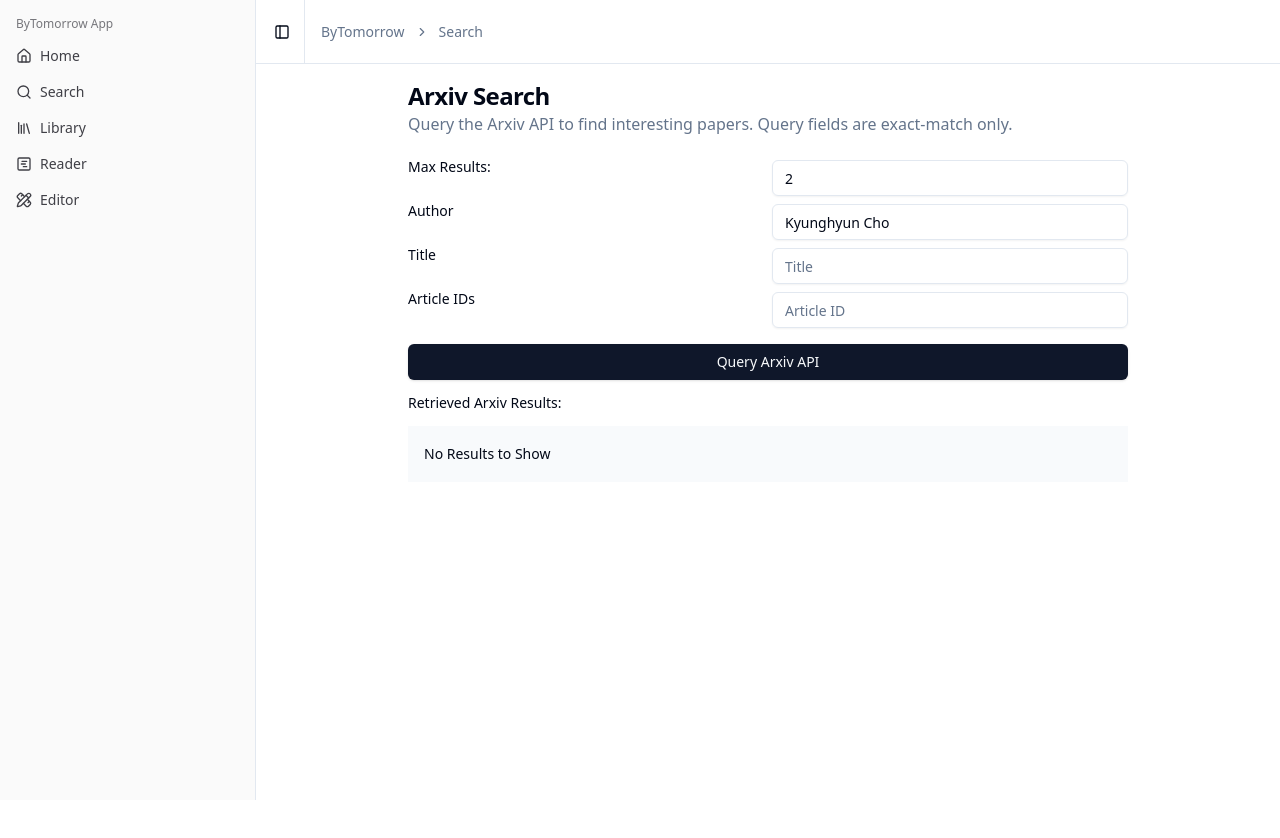
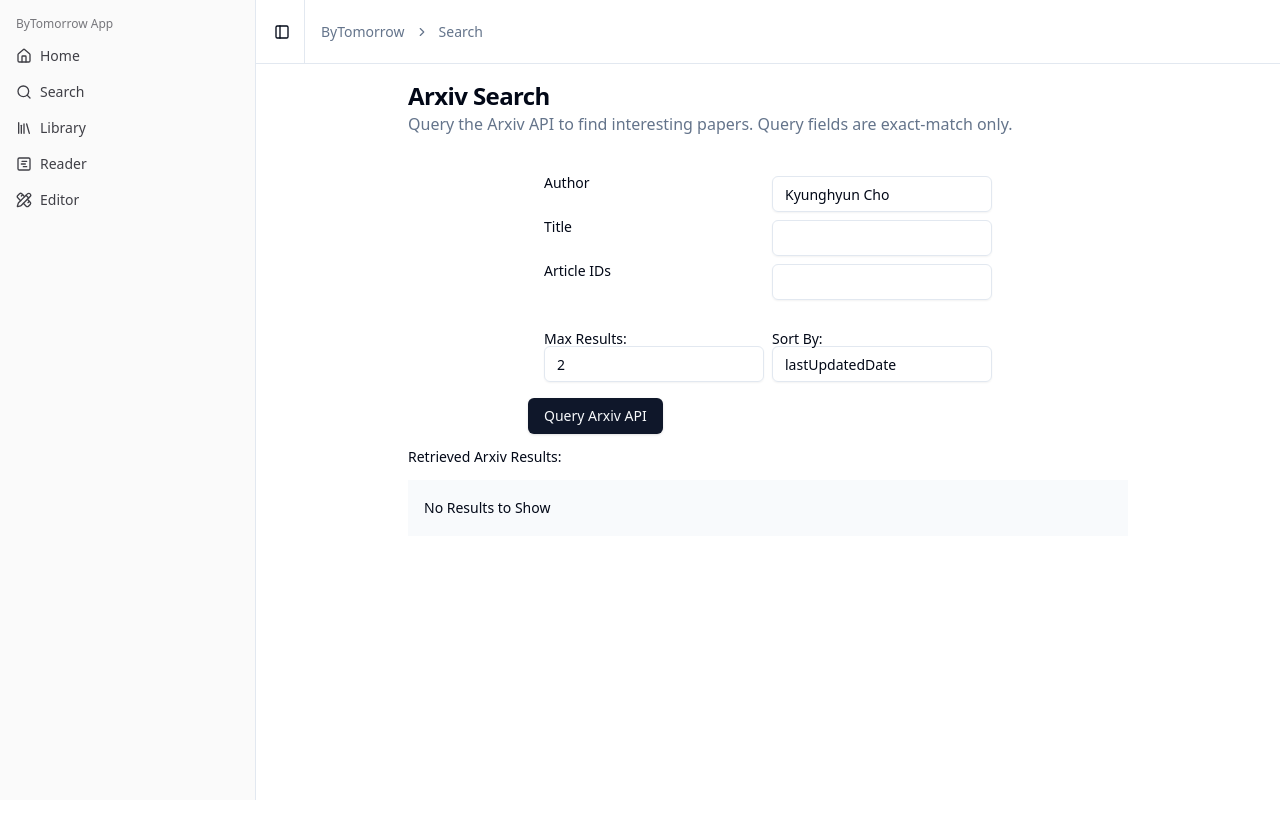
Before and after one commit to drothermel/by-tomorrow-app, a SvelteKit app in the folder by-tomorrow/: page /search in a window 1280 px wide. Shown: the top 838 px of the page. Built offline with nearby package versions, Linux system fonts and the light colour scheme.

Commit message:
update the query to use forms and added control option for sortBy

```diff
--- a/by-tomorrow/src/lib/components/arxiv.svelte.ts
+++ b/by-tomorrow/src/lib/components/arxiv.svelte.ts
@@ -5,7 +5,7 @@
 
 export const QUERY_BASE: string = 'https://export.arxiv.org/api/query?';
 
-export async function queryArxiv(query: ArxivQuery, callback: (data: ArxivMetadata) => void) {
+export async function queryArxiv(query: ArxivQuery): Promise<ArxivMetadata> {
         let queryStr: string = buildQuery(query);
         const response = await fetch(queryStr);
         if (!response.ok) {
@@ -21,9 +21,8 @@
         const jsonData = JSON.parse(jsonString);
 
         // Validate the JSON response
-        let data = [] as ArxivMetadata;
         try {
-            data = validateSchema({
+            return validateSchema({
                 dto: jsonData,
                 schema: arxivResponseSchema,
                 schemaName: "arxivResponseSchema",
@@ -32,7 +31,7 @@
             // Handle validation or parsing errors
             console.error('Error parsing and validating response:', error);
         }
-        callback(data);
+        return [] as ArxivMetadata;
 }
 
 export function buildQuery(params: ArxivQuery): string {
--- a/by-tomorrow/src/lib/schemas.ts
+++ b/by-tomorrow/src/lib/schemas.ts
@@ -40,6 +40,7 @@
     joinType: arxivQueryJoinTypeEnum.optional().default("AND"),
 });
 export type ArxivQuery = z.infer<typeof arxivQuerySchema>;
+export type SortByType = z.infer<typeof arxivSortByEnum>;
 
 /** Arxiv Response Schemas */
 export const arxivAuthorFieldSchema = z.object({
--- /dev/null
+++ b/by-tomorrow/src/routes/search/+page.server.ts
@@ -0,0 +1,25 @@
+import type { ArxivQuery, ArxivMetadata, SortByType } from "$lib/schemas"
+import { queryArxiv } from "$lib/components/arxiv.svelte";
+import type { ActionData } from "./types";
+
+export const actions = {
+    default: async ({ request }): Promise<ActionData> => {
+        console.log("HITTING THE FORM");
+        const formData = await request.formData();
+        console.log("formData", formData);
+
+        let query: ArxivQuery = {
+            start: 0,
+            maxResults: Number(formData.get('maxResults')) ?? 2,
+            sortBy: (String(formData.get('sortBy')) ?? 'lastUpdatedDate') as SortByType,
+            sortOrder: 'descending',
+            author: String(formData.get('queryAuthor')) ?? "Kyunghyun Cho",
+            title: String(formData.get('queryTitle')) ?? "",
+            ids: String(formData.get('queryId')) ?? "",
+            joinType: "AND",
+        }
+        let data: ArxivMetadata = await queryArxiv(query);
+
+        return { success: true, query, data }
+    },
+};
--- a/by-tomorrow/src/routes/search/+page.svelte
+++ b/by-tomorrow/src/routes/search/+page.svelte
@@ -1,26 +1,16 @@
 <script lang="ts">
+  import type { ActionData} from "./types.ts";
   import type { ArxivQuery, ArxivMetadata } from "$lib/schemas"
-    import  { queryArxiv } from "$lib/components/arxiv.svelte";
+  import { enhance } from '$app/forms';
   import { JsonView } from "@zerodevx/svelte-json-view";
 
   import { Button } from "$lib/components/ui/button/index";
   import { Input } from "$lib/components/ui/input/index";
   import { Label } from "$lib/components/ui/label/index.js";
-    let query: ArxivQuery = $state({
-        start: 0,
-        maxResults: 2,
-        sortBy: 'lastUpdatedDate',
-        sortOrder: 'descending',
-        author: 'Kyunghyun Cho',
-        title: "",
-        ids: "",
-        joinType: "AND",
-    });
+
+  let { form } : { form: ActionData} = $props();
+  let resultFeed = $derived(form?.data ?? []);
   let history: ArxivQuery[] = $state([]);
-    let resultFeed: ArxivMetadata = $state([]);
-    function updateResultFeed(data: ArxivMetadata) {
-        resultFeed = data;
-    }
 </script>
 
 <div class="flex h-full flex-1 flex-col items-center px-4">
@@ -38,39 +28,57 @@
 			</div>
 		</div>
         <div class="flex flex-col gap-4">
-            <div class="grid grid-cols-2 gap-2">
-              <Label for="maxRes">Max Results:</Label>
+          <div class="w-full sm:w-5/6 xl:w-2/3 justify-center mx-auto">
+            <form method="POST">
+              <div class="grid grid-cols-2 gap-2 p-4">
+                  <Label for="queryAuthor">Author</Label>
                   <Input
-                id="maxRes"
+                      id="queryAuthor"
+                      name="queryAuthor"
+                      type="text"
+                      value={form?.query?.author ?? "Kyunghyun Cho"}
+                      />
+                  <Label for="queryTitle">Title</Label>
+                  <Input
+                      id="queryTitle"
+                      name="queryTitle"
+                      type="text"
+                      value={form?.query?.title ?? ""}
+                      />
+                  <Label for="queryId">Article IDs</Label>
+                  <Input
+                      id="queryId"
+                      name="queryId"
+                      type="text"
+                      value={form?.query?.ids ?? ""}
+                      />
+              </div>
+              <div class="flex flex-row gap-2 p-4 justify-center mx-auto">
+                <Label>Max Results:
+                <Input
+                  id="maxResults"
+                  name="maxResults"
                   type="number"
-                bind:value={query.maxResults}
+                  value={form?.query?.maxResults ?? 2}
                 />
-                <Label for="query_author">Author</Label>
+                </Label>
+                <Label>
+                  Sort By:
                   <Input
-                    id="query_author"
+                    id="sortBy"
+                    name="sortBy"
                     type="text"
-                    bind:value={query.author}
-                    placeholder="Author Name"
+                    value={form?.query?.sortBy ?? "lastUpdatedDate"}
                     />
-                <Label for="query_title">Title</Label>
-                <Input
-                    id="query_title"
-                    type="text"
-                    bind:value={query.title}
-                    placeholder="Title"
-                    />
-                <Label for="query_id">Article IDs</Label>
-                <Input
-                    id="query_id"
-                    type="text"
-                    bind:value={query.ids}
-                    placeholder="Article ID"
-                    />
+                </Label>
 
               </div>
-            <Button onclick={() => queryArxiv(query, updateResultFeed)}>
+              <Button type="submit">
                   Query Arxiv API
               </Button>
+            </form>
+
+          </div>
 
 
             <Label for="results">Retrieved Arxiv Results:</Label>
--- /dev/null
+++ b/by-tomorrow/src/routes/search/types.ts
@@ -0,0 +1,7 @@
+import type { ArxivMetadata, ArxivQuery } from "$lib/schemas";
+
+export type ActionData = {
+    success: boolean,
+    query: ArxivQuery,
+    data: ArxivMetadata,
+};
```
Lines whose indentation alone changed are shown as unchanged.
